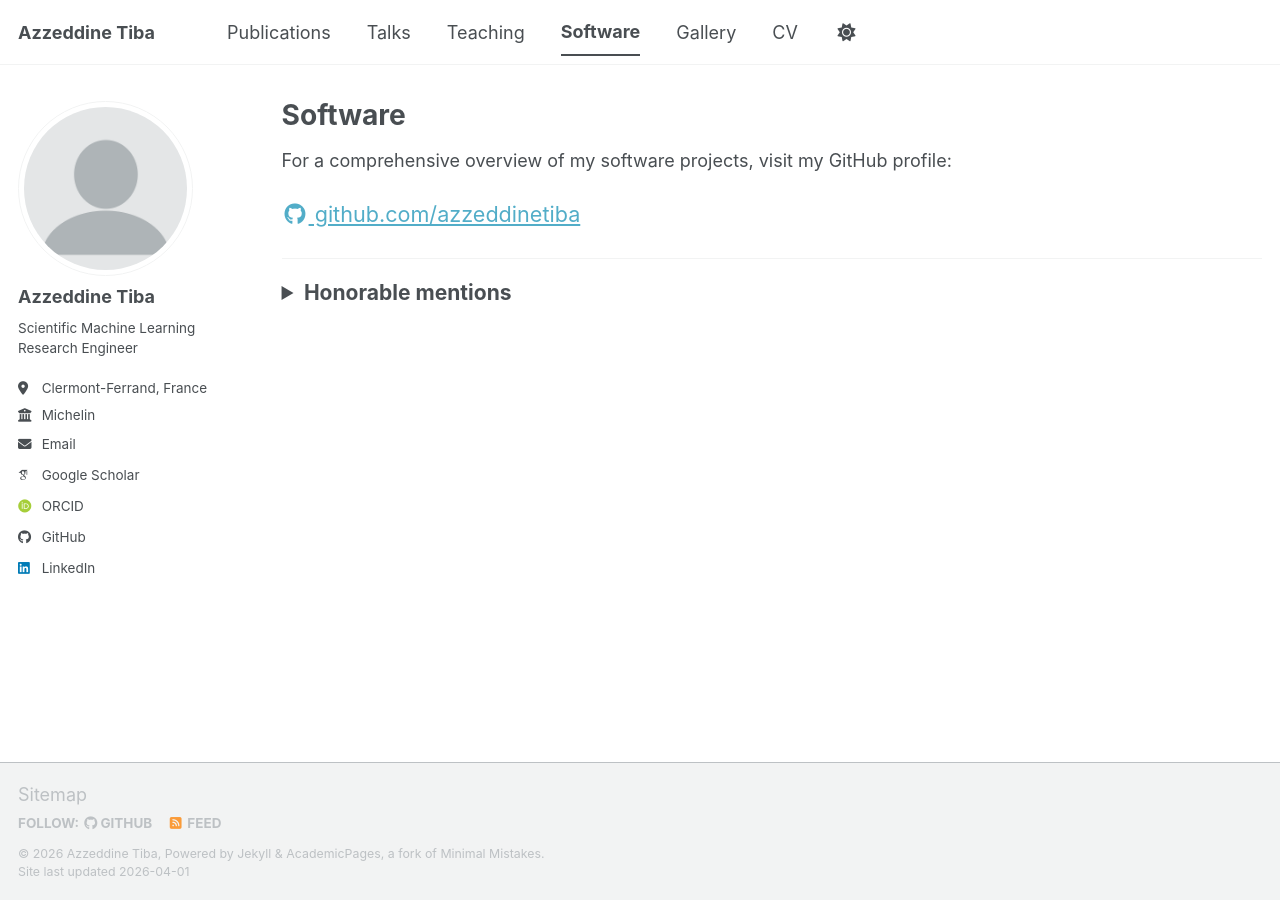
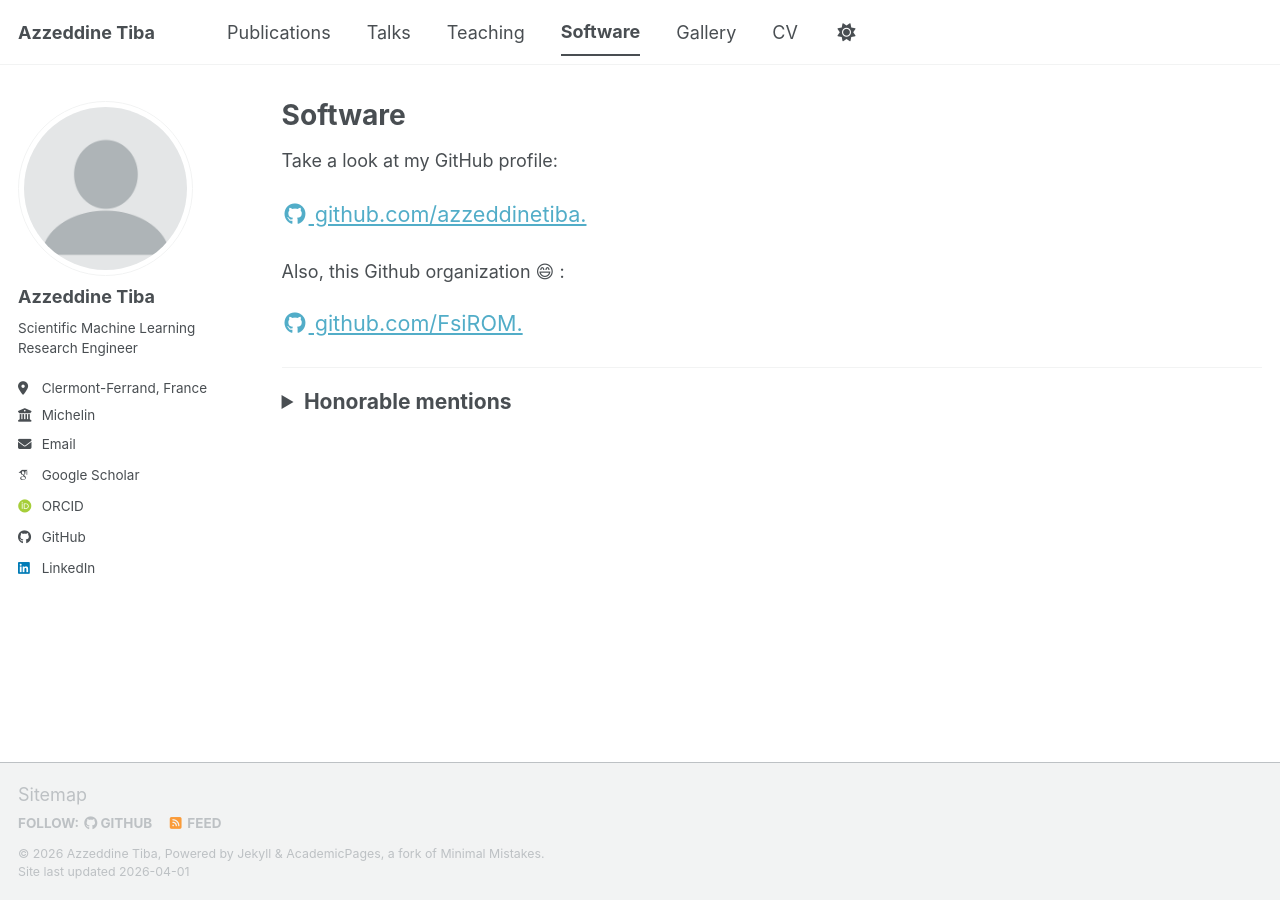
Before and after one commit to azzeddinetiba/azzeddinetiba.github.io, a Jekyll site: the page built from _pages/portfolio.html, in a window 1280 px wide. Built offline with Jekyll 4.4.1, drawn with Linux system fonts in a browser that asks for light colours; emoji names are drawn with the system emoji font; some web fonts are replaced; a script bundle is joined from its source files by our own code; library files that are not in the unit come from our copies.

Commit message:
Fix sftwr page.

```diff
--- a/_pages/portfolio.html
+++ b/_pages/portfolio.html
@@ -8,12 +8,20 @@ author_profile: true
 {% include base_path %}
 
 <p>
-  For a comprehensive overview of my software projects, visit my GitHub profile:
+  Take a look at my GitHub profile:
 </p>
 
 <p style="font-size: 1.2em;">
   <a href="https://github.com/azzeddinetiba" target="_blank">
-    <i class="fab fa-fw fa-github" aria-hidden="true"></i> github.com/azzeddinetiba
+    <i class="fab fa-fw fa-github" aria-hidden="true"></i> github.com/azzeddinetiba.
+  </a>
+</p>
+
+Also, this Github organization :smile: :
+
+<p style="font-size: 1.2em;">
+  <a href="https://github.com/FsiROM/" target="_blank">
+    <i class="fab fa-fw fa-github" aria-hidden="true"></i> github.com/FsiROM.
   </a>
 </p>
 
```
